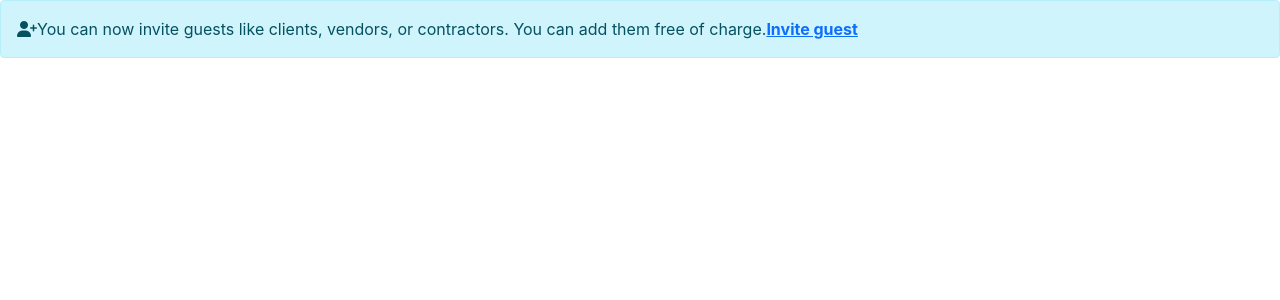
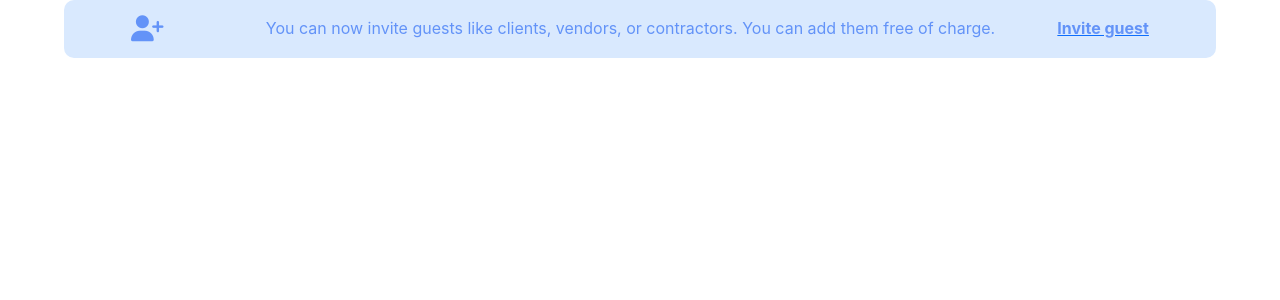
Before and after one commit to iamdebobrota/Timecamp-Clone, a React (Create React App) app in the folder frontend/: page /app/settings/users in a window 1280 px wide. Shown: the top 300 px of the page. Built offline with nearby package versions, Linux system fonts and the light colour scheme.

Commit message:
alertDiv

```diff
--- a/frontend/src/components/pages/ProjectUsers/Users.jsx
+++ b/frontend/src/components/pages/ProjectUsers/Users.jsx
@@ -1,4 +1,5 @@
 import React from "react";
+import styles from "../ProjectUsers/users.module.css"
 
 const Users = () => {
   return (
@@ -6,14 +7,18 @@ const Users = () => {
       <div>
 
       </div>
-      <div  className="alert alert-info ng-binding" id="users-alert" role="alert">
-      <i className="fa fa-user-plus" aria-hidden="true"></i>
+      <div  className={styles.usersAlertDiv} id="users-alert" role="alert">
+      <i style={{fontSize:'26px', cursor: 'pointer'}} className="fa fa-user-plus" aria-hidden="true"></i>
+
         You can now invite guests like clients, vendors, or contractors. You can
-        add them free of charge.
+        add them free of charge. {" "}
         <a className="track-click ng-scope">
-          <b className="ng-binding">Invite guest</b>
+          <b style={{cursor: 'pointer', color:"#6393f8", marginLeft:'-40px'}} className="ng-binding">Invite guest</b>
         </a>
       </div>
+
+
+
     </div>
   );
 };
--- a/frontend/src/components/pages/ProjectUsers/users.module.css
+++ b/frontend/src/components/pages/ProjectUsers/users.module.css
@@ -0,0 +1,10 @@
+.usersAlertDiv{
+    display: flex;
+    justify-content:space-around;
+    width: 90%;
+    margin: auto;
+    background-color:#d9e9fe;
+    padding:1rem 1rem;
+    border-radius:10px;
+    color: #6393f8;
+}
```
